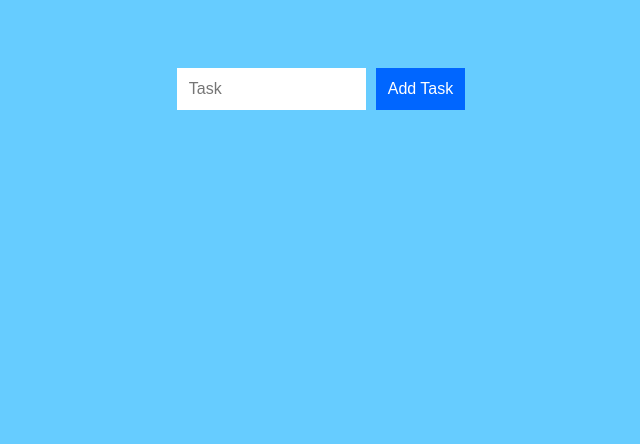
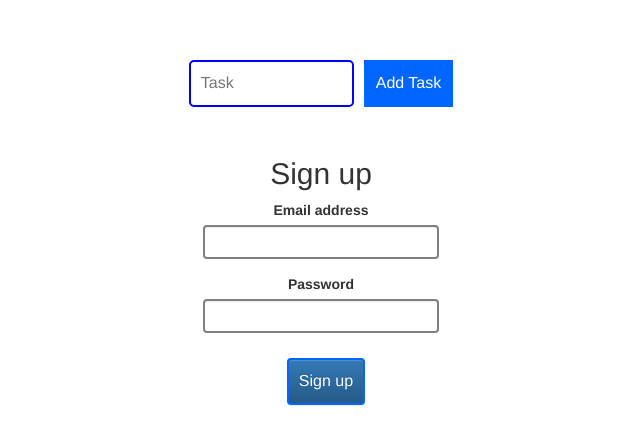
Before and after one commit to luchkax/Reacted, a React (Create React App) app in the folder alpha1/: page / in a window 1280 px wide. Shown: the top 444 px of the page, without its empty margins (319-959 px from the left). Built offline with nearby package versions, Linux system fonts and the light colour scheme.

Commit message:
task_app_edit3

```diff
--- a/alpha1/package.json
+++ b/alpha1/package.json
@@ -3,7 +3,9 @@
   "version": "0.1.0",
   "private": true,
   "dependencies": {
+    "bootstrap": "^3.4.1",
     "react": "^16.8.3",
+    "react-bootstrap": "^1.0.0-beta.5",
     "react-dom": "^16.8.3",
     "react-scripts": "2.1.5",
     "redux": "^4.0.1"
--- a/alpha1/src/App.js
+++ b/alpha1/src/App.js
@@ -1,7 +1,8 @@
 import React, { Component } from 'react';
 import './App.css';
-import TodoList from './TodoList';
-import TodoItems from './TodoItems';
+import TodoList from './Components/TodoList';
+import TodoItems from './Components/TodoItems';
+import FormData from './Components/FormData';
 
 
 class App extends Component {
@@ -14,7 +15,8 @@ class App extends Component {
       currentItem: {text:'', key:''},
       currentItemForField: {text:'', key:''},
       edit: false,
-      editItem: {}
+      editItem: {},
+      login: {email:'', password:''}
     }
   }
   handleInput = e => {
@@ -31,6 +33,12 @@ class App extends Component {
     const currentItemForField = { text: itemText, key: Date.now() }
     this.setState({
       currentItemForField
+    })
+  }
+  handleForm = (obj) => {
+    this.setState({
+      //login: {[obj.name]: obj.value}
+
     })
   }
   addItem = e => {
@@ -77,7 +85,7 @@ class App extends Component {
     this.setState({
         edit: !this.state.edit
     })
-    //this.inputElement.focus()
+    if(this.inputElement) this.inputElement.current.focus()
 
   }
 
@@ -101,6 +109,10 @@ class App extends Component {
               currentItem={this.state.currentItemForField}
               itemClicked={this.state.itemClicked}
             />
+            <FormData
+              login={this.state.login}
+              handleForm={this.handleForm}
+            />
       </div>
     );
   }
--- /dev/null
+++ b/alpha1/src/Components/FormData.js
@@ -0,0 +1,66 @@
+import React, { Component } from 'react'
+
+class FormData extends Component {
+    componentDidUpdate() {
+
+    }
+
+    onSave = (e) => {
+        console.log(this.props.login)
+    }
+
+    handleUserInput = (e) => {
+        const name = e.target.name;
+        const value = e.target.value;
+        this.props.handleForm({name:name, value:value})
+    }
+
+    formLook = () => {
+        return (
+        <div className='mainForm'>
+            <form className='demoForm'>
+            <h2>Sign up</h2>
+            <div className='form-group'>
+                <label
+                    htmlFor='email'
+                    >Email address
+                </label>
+                <input
+                    type='email'
+                    className='form-control'
+                    value={this.props.login.email}
+                    onChange={(event) => this.handleUserInput(event)}
+                    name='email' />
+            </div>
+            <div className='form-group'>
+                <label
+                    htmlFor='password'
+                    >Password
+                </label>
+                <input
+                    type='password'
+                    className='form-control'
+                    value={this.props.login.password}
+                    onChange={(event) => this.handleUserInput(event)}
+                    name='password' />
+            </div>
+            <button
+                type='submit'
+                className='btn btn-primary'
+                onClick={(event) => this.onSave(event)}
+                >Sign up
+            </button>
+            </form>
+        </div>
+        )
+
+    }
+
+  render() {
+    return (
+        this.formLook()
+    )
+  }
+}
+
+export default FormData
--- a/alpha1/src/TodoItems.js
+++ b/alpha1/src/Components/TodoItems.js
@@ -1,9 +1,21 @@
 import React, { Component } from 'react'
 
 class TodoItems extends Component {
+    constructor(props){
+        super(props)
 
+        this.iElement2=null;
+        this.setiElement2 = element => {
+            this.iElement2 = element;
+        };
+
+        this.focusiElement = () =>{
+            if(this.iElement2) this.iElement2.focus()
+        }
+    }
     componentDidUpdate() {
         //if(this.props.edit === false) this.props.inputElement2.current.focus()
+        this.focusiElement()
     }
 
    taskToEdit = (item) => {
@@ -12,7 +24,8 @@ class TodoItems extends Component {
        <input
             autoFocus="true"
             type="text"
-            ref={this.props.inputElement2}
+            //ref={this.props.inputElement2}
+            ref={this.setiElement2}
             onChange={this.props.handleInput}
             defaultValue={item.text}>
        </input>
--- a/alpha1/src/TodoList.js
+++ b/alpha1/src/Components/TodoList.js
@@ -10,6 +10,7 @@ class TodoList extends Component {
         <div className="header">
           <form onSubmit={this.props.addItem}>
             <input
+                //className='form-control'
                 placeholder="Task"
                 ref={this.props.inputElement}
                 value={this.props.currentItem.text}
--- a/alpha1/src/index.css
+++ b/alpha1/src/index.css
@@ -13,11 +13,36 @@ body {
 .todoListMain .header input {
   padding: 10px;
   font-size: 16px;
-  border: 2px solid #FFF;
+  border: 2px solid blue;
   width: 165px;
+  border-radius: 5px;
+}
+
+.mainForm input {
+  padding: 10px;
+  font-size: 16px;
+  border: 2px solid grey;
+  width: 20%;
+  margin-left: 40%;
+}
+.mainForm p {
+  color: blue
+}
+.mainForm {
+
 }
 
 .todoListMain .header button {
+  padding: 10px;
+  font-size: 16px;
+  margin: 10px;
+  margin-right: 0px;
+  background-color: #0066FF;
+  color: #FFF;
+  border: 2px solid #0066FF;
+}
+
+.mainForm button {
   padding: 10px;
   font-size: 16px;
   margin: 10px;
--- a/alpha1/src/index.js
+++ b/alpha1/src/index.js
@@ -3,6 +3,8 @@ import ReactDOM from 'react-dom';
 import './index.css';
 import App from './App';
 import * as serviceWorker from './serviceWorker';
+import 'bootstrap/dist/css/bootstrap.css'
+import 'bootstrap/dist/css/bootstrap-theme.css'
 
 ReactDOM.render(<App />, document.getElementById('root'));
 
```
Also changed, not shown: 1 other file (tests, documents, lock files or other folders).
